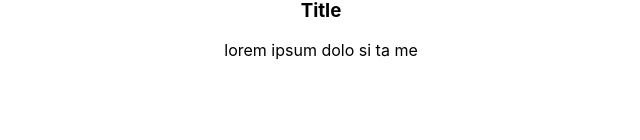
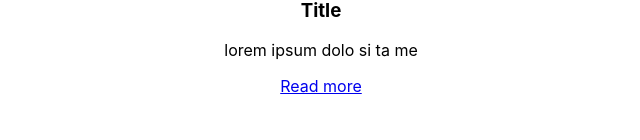
Before and after one commit to PJMantoss/wiki_finder, a React (Create React App) app: page / in a window 1280 px wide. Shown: the part 160-300 px from the top of the page, without its empty margins (319-959 px from the left). Built offline with nearby package versions, Linux system fonts and the light colour scheme.

Commit message:
update App

```diff
--- a/src/App.js
+++ b/src/App.js
@@ -14,7 +14,7 @@ function App() {
         <div className='result'>
           <h3>Title</h3>
           <p>lorem ipsum dolo si ta me</p>
-          <a href='#'></a>
+          <a href='#'>Read more</a>
         </div>
       </div>
     </div>
```
